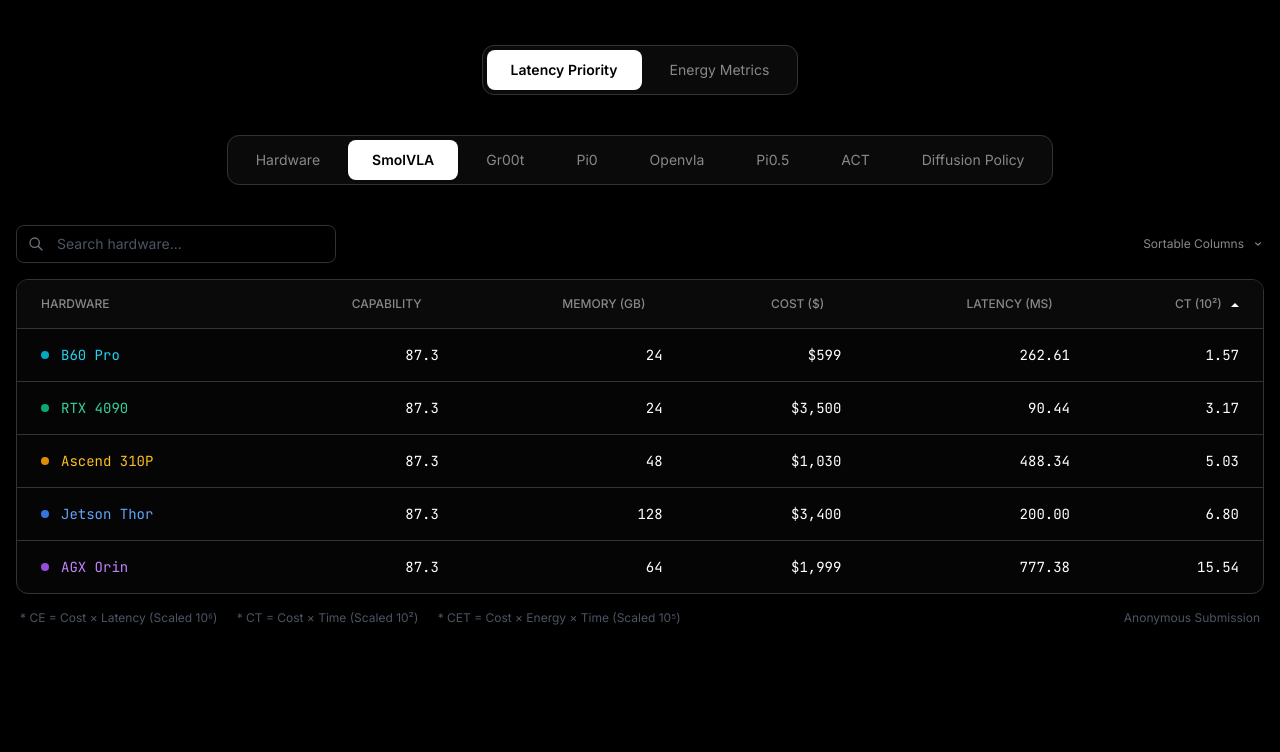
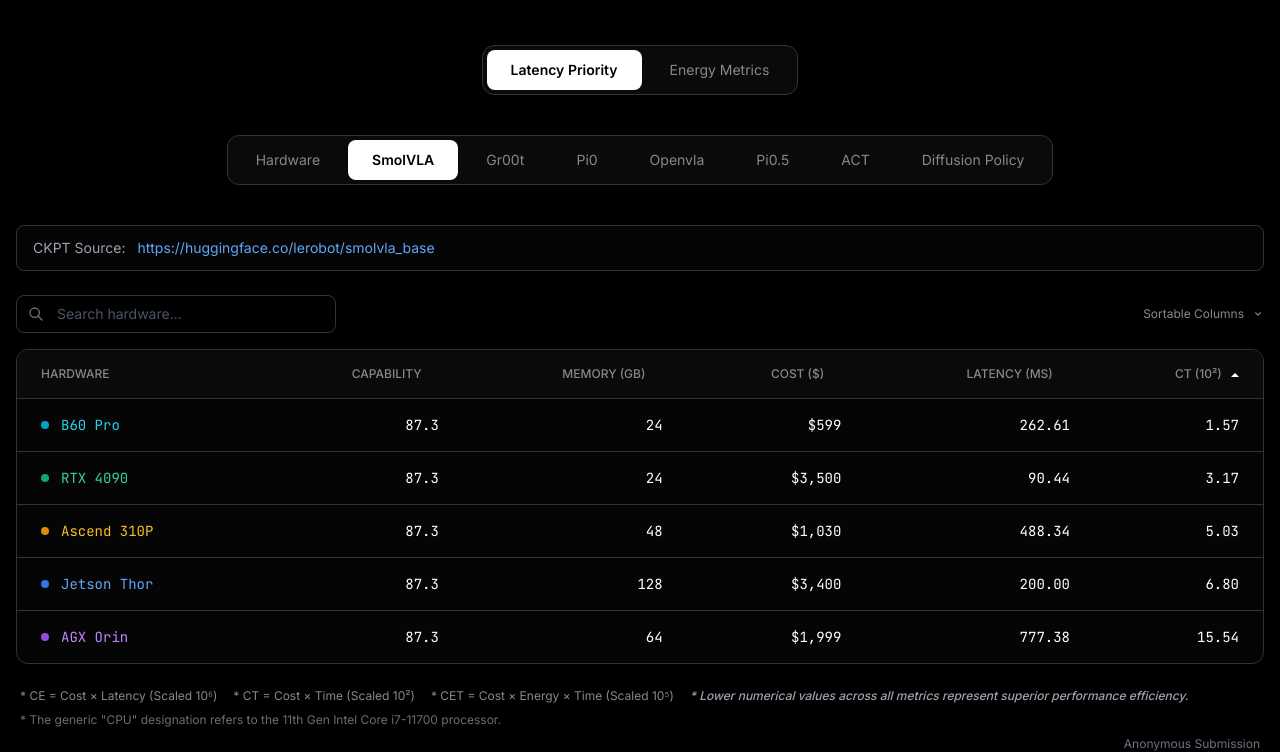
Before and after one commit to Zctoylm0927/vla-leaderboard, a plain HTML site: page index.html in a window 1280 px wide. Shown: the part 175-927 px from the top of the page. Before the commit the page ends 801 px from the top, so only its background shows below. Drawn offline with nearby package versions, Linux system fonts and the light colour scheme.

Commit message:
update website

```diff
--- a/index.html
+++ b/index.html
@@ -126,6 +126,14 @@
         </div>
     </div>
 
+    <div id="ckptSourceContainer" class="w-full max-w-7xl mb-6 hidden">
+        <div class="border border-border rounded-lg bg-[#050505] px-4 py-3 text-sm text-muted">
+            <span class="text-gray-400">CKPT Source:</span>
+            <a id="ckptSourceLink" href="#" target="_blank" rel="noopener noreferrer"
+               class="ml-2 text-blue-400 hover:text-blue-300 hover:underline break-all"></a>
+        </div>
+    </div>
+
     <!-- 统一的数据展示区域容器 -->
     <div class="w-full max-w-7xl">
         <!-- 搜索栏和排序说明 (仅在非硬件视图显示) -->
@@ -202,13 +210,19 @@
         </div>
     </div>
 
-    <div class="max-w-7xl w-full mt-4 flex justify-between text-xs text-gray-600 px-1">
-        <div>
+    <div class="max-w-7xl w-full mt-6 text-xs text-muted px-1">
+        <div class="flex justify-start flex-wrap gap-y-2 mb-2">
             <span class="mr-4">* CE = Cost × Latency (Scaled 10⁶)</span>
             <span class="mr-4">* CT = Cost × Time (Scaled 10²)</span>
-            <span>* CET = Cost × Energy × Time (Scaled 10⁵)</span>
+            <span class="mr-4">* CET = Cost × Energy × Time (Scaled 10⁵)</span>
+            <span class="italic font-medium text-gray-400">* Lower numerical values across all metrics represent superior performance efficiency.</span>
         </div>
-        <span>Anonymous Submission</span>
+        <div class="mb-2 opacity-80">
+            * The generic "CPU" designation refers to the 11th Gen Intel Core i7-11700 processor.
+        </div>
+        <div class="text-right text-gray-500 mt-1">
+            Anonymous Submission
+        </div>
     </div>
 
     <script>
@@ -283,7 +297,7 @@
             'ACT': 22.8975,
             'Diffusion Policy': 72.4,
             'SmolVLA': 87.3,
-            'Pi0': 91.5,
+            'Pi0': 86,
             'Openvla': 76.5,
             'Gr00t': 87,
             'Pi0.5': 97.5
@@ -339,6 +353,15 @@
         // 模型列表定义
         const allModels = ['SmolVLA', 'Gr00t', 'Pi0', 'Openvla', 'Pi0.5', 'ACT', 'Diffusion Policy'];
         const energyModels = ['SmolVLA', 'Gr00t', 'Pi0']; // 只有这些模型有energy数据
+        const modelCkptSources = {
+            'ACT': 'https://huggingface.co/lerobot/act_aloha_sim_transfer_cube_human',
+            'Diffusion Policy': 'https://huggingface.co/lerobot/diffusion_pusht',
+            'Pi0': 'https://huggingface.co/lerobot/pi0_libero_finetuned_v044',
+            'Pi0.5': 'https://huggingface.co/lerobot/pi05_base',
+            'SmolVLA': 'https://huggingface.co/lerobot/smolvla_base',
+            'Openvla': 'https://huggingface.co/openvla/openvla-7b-finetuned-libero-spatial',
+            'Gr00t': 'https://huggingface.co/nvidia/GR00T-N1.5-3B'
+        };
 
         // 5. 渲染函数
         function renderHardwareOverview() {
@@ -532,6 +555,25 @@
                 renderHardwareOverview(); // 这会处理隐藏逻辑
                 applyFilter();
             }
+
+            updateCkptSource();
+        }
+
+        function updateCkptSource() {
+            const container = document.getElementById('ckptSourceContainer');
+            const link = document.getElementById('ckptSourceLink');
+
+            if (currentModel === 'Hardware' || !modelCkptSources[currentModel]) {
+                container.classList.add('hidden');
+                link.removeAttribute('href');
+                link.textContent = '';
+                return;
+            }
+
+            const sourceUrl = modelCkptSources[currentModel];
+            container.classList.remove('hidden');
+            link.href = sourceUrl;
+            link.textContent = sourceUrl;
         }
 
         function handleSort(key) {
```
